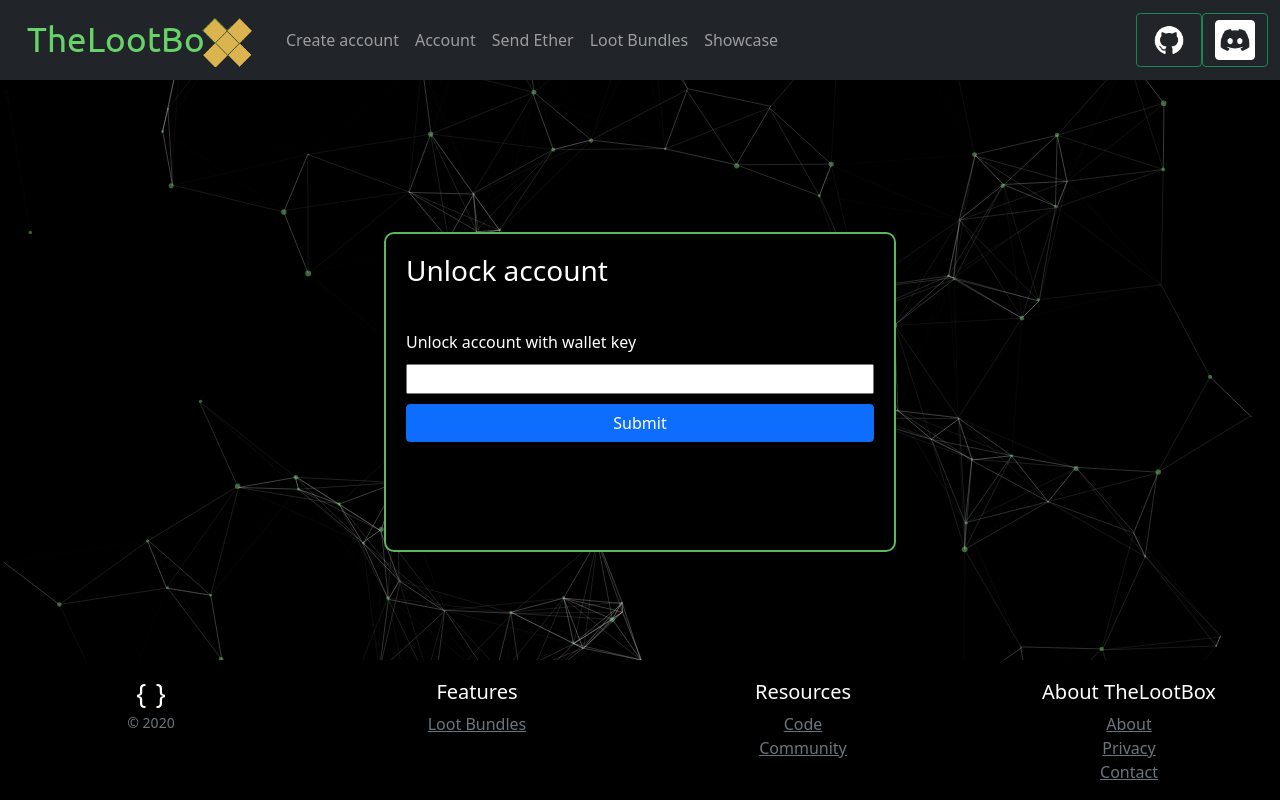
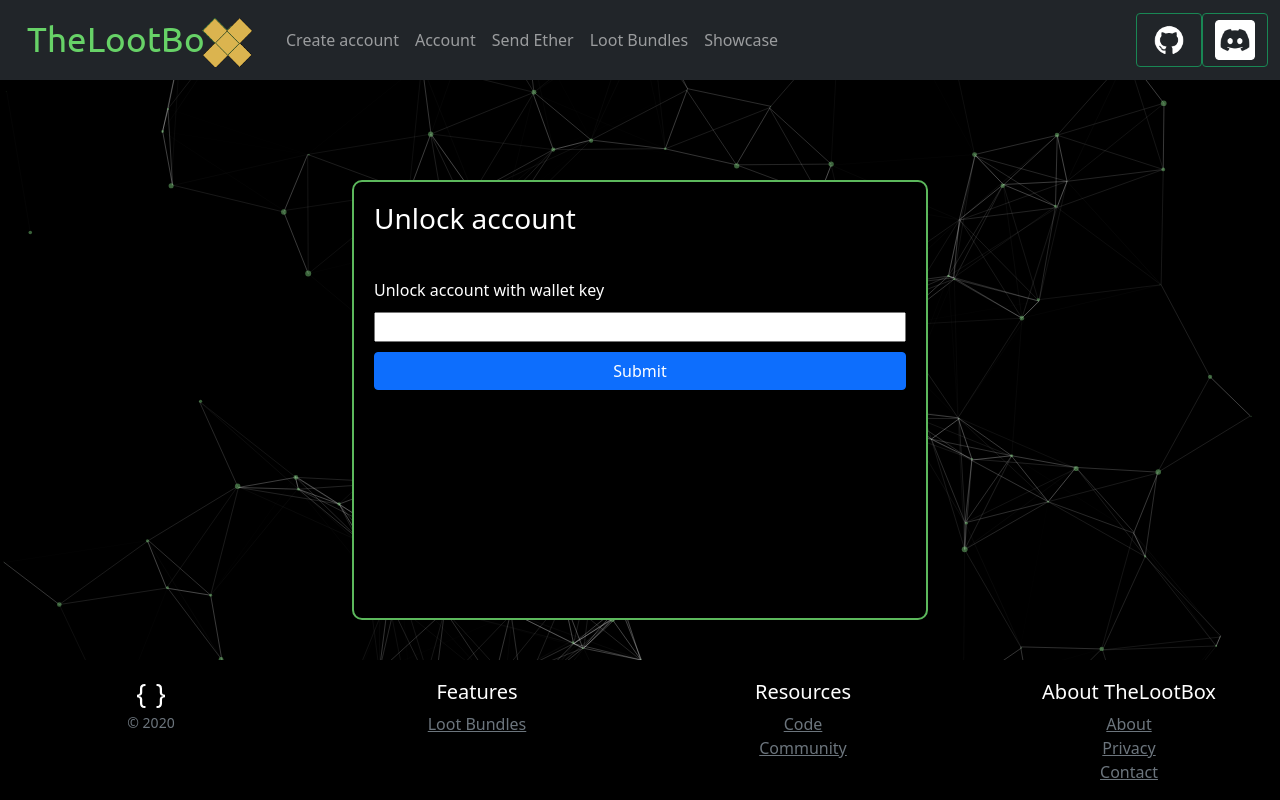
Before and after one commit to B3nac/Lichen, a Python web app: template app/templates/unlock.html in a window 1280 px wide. Run offline with Jinja, Linux system fonts and the light colour scheme; the template is opened without the code that fills it: most values are stand-ins (such as "Sample title", 1, 10 or a date in 2020); form fields are guessed from the names that the template uses.

Commit message:
Lots of updoots

```diff
--- a/app/static/TheLootBox.css
+++ b/app/static/TheLootBox.css
@@ -53,6 +53,7 @@ input {
   justify-content: center;
   align-items: center;
   height: 100vh;
+  width: 100vw;
   pointer-events: all;
   background-color: #000000;
 }
@@ -76,8 +77,8 @@ input {
   overflow: overlay;
 }
 .account_form {
-  height: 45vh;
-  width: 35vw;
+  height: 55vh;
+  width: 45vw;
   background: #000000;
   border: 2px solid #5cb85c;
   border-radius: 10px;
--- a/app/templates/account.html
+++ b/app/templates/account.html
@@ -96,10 +96,9 @@
       <input type="password" value="{{ private_key }}" size="53" id="private_key"><br><br>
       <p>Mnemomic phrase</p>
       <input type="password" value="{{ mnemonic_phrase }}" size="50" id="mnemonic_phrase"><br><br>
+      <button type="button" id="hide_button" class="btn btn-primary">Show</button><br><br>
       <p>Account balance</p>
       <input type="text" value="{{ account_balance }}" size="35" id="account_balance"><br><br>
-      <button type="button" id="hide_button" class="btn btn-primary">Show</button>
-      <br><br>
       <p>Loot bundles {{ lootbundles }}</p>
       <h3>View another account</h3>
       <p>Account id</p>
--- a/app/templates/create.html
+++ b/app/templates/create.html
@@ -63,9 +63,9 @@
         <div>
             <br>
             <p>Or import an account from an existing mnemonic</p>
-            <p>{{ form.create_from_mnemonic }}</p>
-            <p>Number of accounts {{ form.number_of_accounts }}</p>
-            {{ form.create_multiple(class="btn btn-primary")}}
+            <p>{{ form_create_multiple.create_from_mnemonic }}</p>
+            <p>Number of accounts {{ form_create_multiple.number_of_accounts }}</p>
+            {{ form_create_multiple.create_multiple(class="btn btn-primary")}}
         </div>
     </div>
 </form>
--- a/app/templates/unlock.html
+++ b/app/templates/unlock.html
@@ -52,20 +52,16 @@
 <div id="particles-js"></div>
 <script src="/static/particles.min.js"></script>
 <script src="/static/particles.js"></script>
-<form method="POST" action="account" class="create_account_form">
+<div class="account_form">
+<form method="POST" action="account">
     {{ form.csrf_token }}
-    <div>
-        <div>
             <h3>Unlock account</h3>
             <br>
             <p>Unlock account with wallet key</p>
             <p>{{ form.account_key }}</p>
-            <div class="form-group">
             {{ form.submit(class="btn btn-primary")}}
-        </div>
-        </div>
-    </div>
 </form>
+</div>
 </body>
 <footer class="footer">
   <div class="row">
```
Also changed, not shown: app/blueprints.py (+5 -3 lines), app/forms.py (+15 -3 lines).
